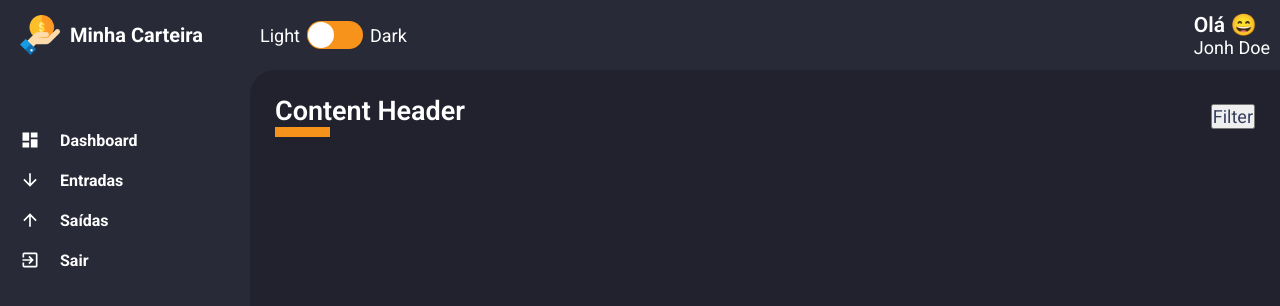
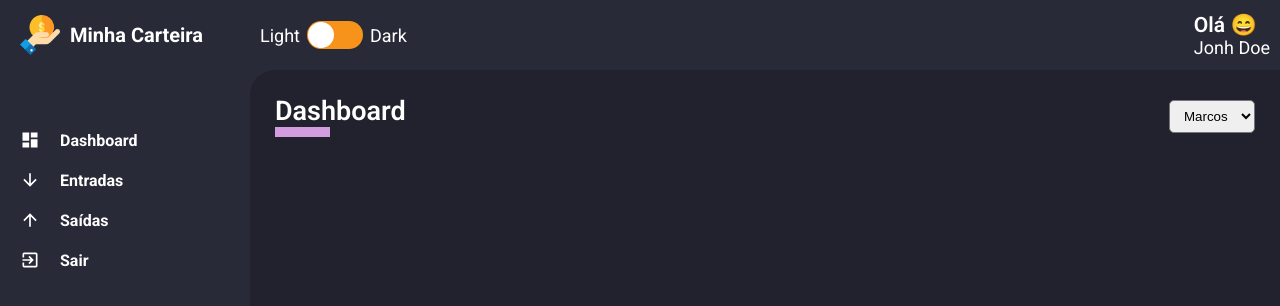
Before and after one commit to marcosjsfraga/minha-carteira, a React (Create React App) app: page / in a window 1280 px wide. Shown: the top 306 px of the page. Built offline with nearby package versions, Linux system fonts and the light colour scheme; a web font is replaced by a local one.

Commit message:
✨ create content header

```diff
--- a/src/components/ContentHeader/index.tsx
+++ b/src/components/ContentHeader/index.tsx
@@ -1,15 +1,19 @@
 import React from 'react';
 import { Container, Controllers, TitleContainer } from './styles';
 
-const ContentHeader: React.FC = () => {
+interface IContentHeaderProps {
+    title: string;
+    lineColor: string;
+    children: React.ReactNode;
+}
+
+const ContentHeader: React.FC<IContentHeaderProps> = ({ title, lineColor, children }) => {
     return (
         <Container>
-            <TitleContainer>
-                <h2>Content Header</h2>
+            <TitleContainer lineColor={lineColor}>
+                <h2>{title}</h2>
             </TitleContainer>
-            <Controllers>
-                <button type="button">Filter</button>
-            </Controllers>
+            <Controllers>{children}</Controllers>
         </Container>
     );
 };
--- a/src/components/ContentHeader/styles.ts
+++ b/src/components/ContentHeader/styles.ts
@@ -1,4 +1,8 @@
 import styled from 'styled-components';
+
+interface ITitleContainerProps {
+    lineColor: string;
+}
 
 export const Container = styled.div`
     width: 100%;
@@ -10,7 +14,7 @@ export const Container = styled.div`
     margin-bottom: 25px;
 `;
 
-export const TitleContainer = styled.div`
+export const TitleContainer = styled.div<ITitleContainerProps>`
     > h2 {
         color: ${props => props.theme.colors.black};
 
@@ -18,9 +22,11 @@ export const TitleContainer = styled.div`
             content: '';
             display: block;
             width: 55px;
-            border-bottom: 10px solid ${props => props.theme.colors.warning};
+            border-bottom: 10px solid ${props => props.lineColor};
         }
     }
 `;
 
-export const Controllers = styled.div``;
+export const Controllers = styled.div`
+    display: flex;
+`;
--- /dev/null
+++ b/src/components/SelectInput/index.tsx
@@ -0,0 +1,23 @@
+import React from 'react';
+import { Container } from './styles';
+
+interface ISelectInputProps {
+    options: {
+        label: string;
+        value: string | number;
+    }[];
+}
+
+const SelectInput: React.FC<ISelectInputProps> = ({ options }) => {
+    return (
+        <Container>
+            <select>
+                {options.map(item => (
+                    <option value={item.value}>{item.label}</option>
+                ))}
+            </select>
+        </Container>
+    );
+};
+
+export default SelectInput;
--- /dev/null
+++ b/src/components/SelectInput/styles.ts
@@ -0,0 +1,10 @@
+import styled from 'styled-components';
+
+export const Container = styled.div`
+    > select {
+        padding: 7px 10px;
+        border-radius: 5px;
+
+        margin-left: 7px;
+    }
+`;
--- a/src/pages/Dashboard/index.tsx
+++ b/src/pages/Dashboard/index.tsx
@@ -1,11 +1,19 @@
 import React from 'react';
 import ContentHeader from '../../components/ContentHeader';
+import SelectInput from '../../components/SelectInput';
 import { Container } from './styles';
 
 const Dashboard: React.FC = () => {
+    const people = [
+        { label: 'Marcos', value: 'Marcos' },
+        { label: 'Laila', value: 'Laila' },
+    ];
+
     return (
         <Container>
-            <ContentHeader />
+            <ContentHeader title="Dashboard" lineColor="#d39cdf">
+                <SelectInput options={people} />
+            </ContentHeader>
         </Container>
     );
 };
```
